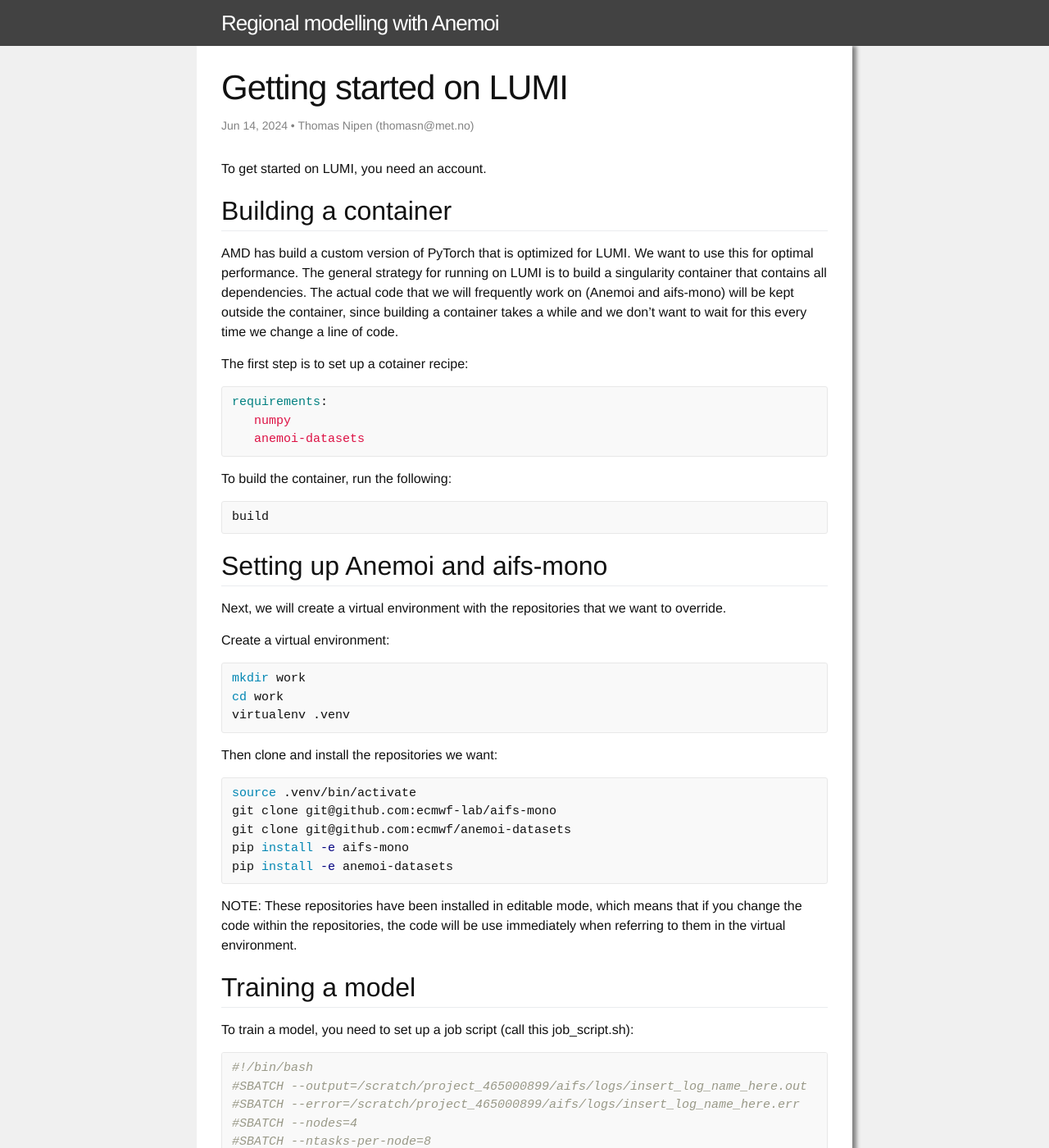
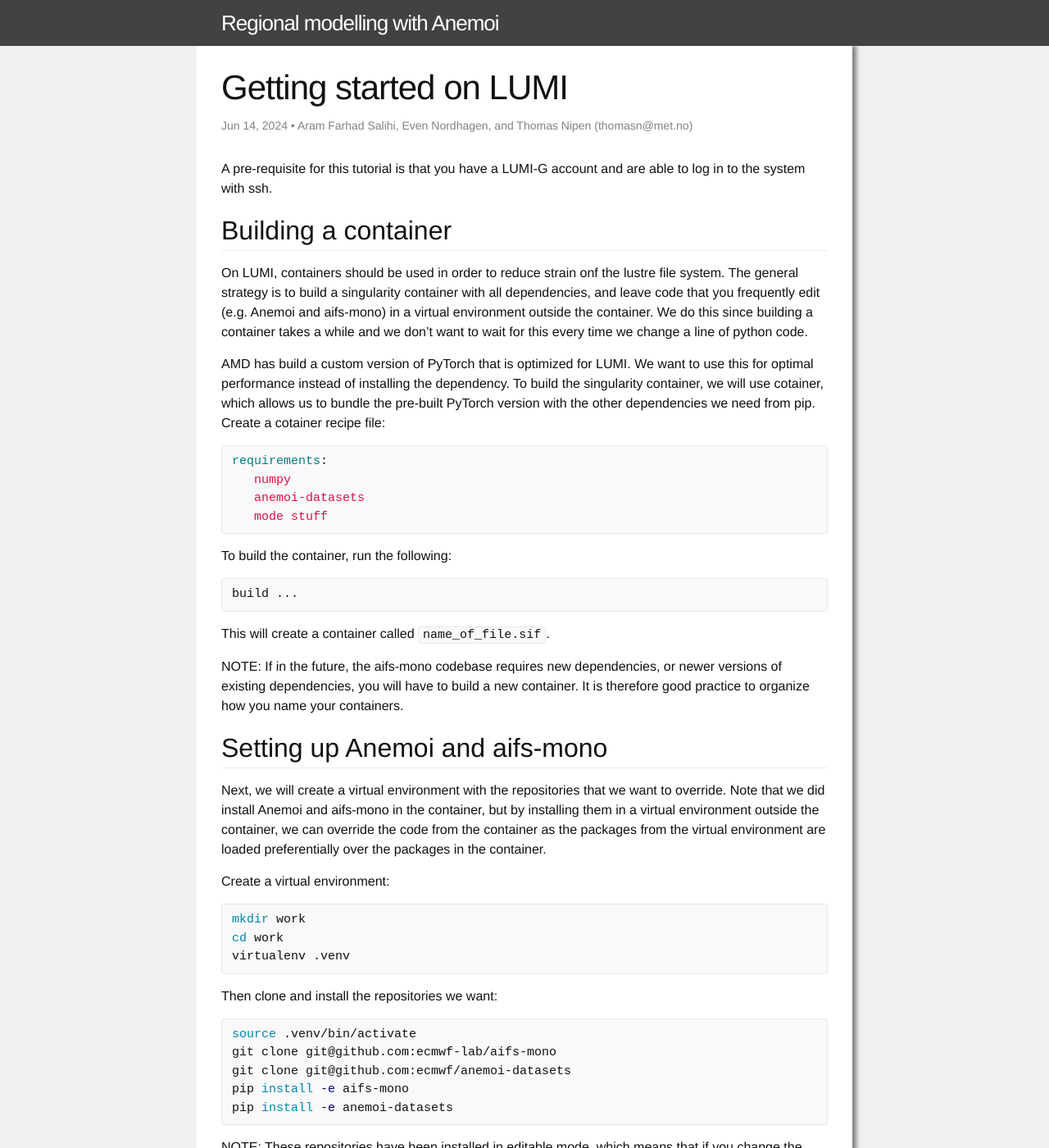
Before and after one commit to metno/anemoi-regional-tutorial, a Jekyll site: the page built from _posts/2024-06-13-getting-started-on-lumi.markdown, in a window 1280 px wide and 1400 px high. Shown: the whole window at 82% size. Built offline with Jekyll 4.4.1, drawn with Linux system fonts in a browser that asks for light colours; some of the changed text lies outside the part shown.

Commit message:
More LUMI info

```diff
--- a/_posts/2024-06-13-getting-started-on-lumi.markdown
+++ b/_posts/2024-06-13-getting-started-on-lumi.markdown
@@ -2,37 +2,49 @@
 layout: post
 title:  "Getting started on LUMI"
 date:   2024-06-14 09:00:00 +0200
-author: Thomas Nipen (thomasn@met.no)
-tags: anemoi
+author: Aram Farhad Salihi, Even Nordhagen, and Thomas Nipen (thomasn@met.no)
+tags: LUMI HPC containers
 ---
 
-To get started on LUMI, you need an account.
+A pre-requisite for this tutorial is that you have a LUMI-G account and are able to log in to the system with ssh.
 
 ## Building a container
 
+On LUMI, containers should be used in order to reduce strain onf the lustre file system. The general strategy
+is to build a singularity container with all dependencies, and leave code that you frequently edit (e.g.
+Anemoi and aifs-mono) in a virtual environment outside the container. We do this since building a
+container takes a while and we don't want to wait for this every time we change a line of python code.
+
 AMD has build a custom version of PyTorch that is optimized for LUMI. We want to use this for optimal
-performance. The general strategy for running on LUMI is to build a singularity container that contains all
-dependencies. The actual code that we will frequently work on (Anemoi and aifs-mono) will be kept outside the
-container, since building a container takes a while and we don't want to wait for this every time we change a
-line of code.
-
-The first step is to set up a cotainer recipe:
+performance instead of installing the dependency. To build the singularity container, we will use cotainer,
+which allows us to bundle the pre-built PyTorch version with the other dependencies we need from
+pip. Create a cotainer recipe file:
 
 {% highlight yaml %}
 requirements:
    numpy
    anemoi-datasets
+   mode stuff
 {% endhighlight %}
 
 To build the container, run the following:
 
 {% highlight bash %}
-build
+build ...
 {% endhighlight %}
+
+This will create a container called `name_of_file.sif`.
+
+NOTE: If in the future, the aifs-mono codebase requires new dependencies, or newer versions of existing
+dependencies, you will have to build a new container. It is therefore good practice to organize how you name
+your containers.
 
 ## Setting up Anemoi and aifs-mono
 
-Next, we will create a virtual environment with the repositories that we want to override.
+Next, we will create a virtual environment with the repositories that we want to override. Note that we did
+install Anemoi and aifs-mono in the container, but by installing them in a virtual environment outside the
+container, we can override the code from the container as the packages from the virtual environment are loaded
+preferentially over the packages in the container.
 
 Create a virtual environment:
 {% highlight bash %}
@@ -54,9 +66,9 @@ pip install -e anemoi-datasets
 NOTE: These repositories have been installed in editable mode, which means that if you change the code within
 the repositories, the code will be use immediately when referring to them in the virtual environment.
 
-## Training a model
+## Setting up a job script
 
-To train a model, you need to set up a job script (call this job_script.sh):
+To train a model, you need to set up a job script that loads the virtual environment and runs the container. In this example, we will call the script `job_script.sh)`:
 
 {% highlight bash %}
 #!/bin/bash
@@ -68,15 +80,11 @@ To train a model, you need to set up a job script (call this job_script.sh):
 #SBATCH --partition=standard-g
 #SBATCH --gpus-per-node=8
 #SBATCH --time=20:00:00
-#
+
 module load LUMI/22.08 partition/G
 #module load singularity-bindings
 module load aws-ofi-rccl
 
-# Name and notes optional
-# export WANDB_NAME="lumi"
-# export WANDB_NOTES="test run on Lumi"
-#
 export NCCL_SOCKET_IFNAME=hsn
 export NCCL_NET_GDR_LEVEL=3
 export MIOPEN_USER_DB_PATH=/tmp/${USER}-miopen-cache-${SLURM_JOB_ID}
@@ -89,7 +97,7 @@ export SINGULARITYENV_LD_LIBRARY_PATH=/opt/ompi/lib:${EBROOTAWSMINOFIMINRCCL}/li
 export HYDRA_FULL_ERROR=1
 export SINGULARITY_BIND='/pfs:/pfs'
 
-srun singularity exec -B /pfs/:/pfs/ /scratch/project_465000899/aifs/container/containers/aifs-met-benchmark-pytorch-2.0.1-rocm-6.0.0-py3.9-v.0.1.5.sif python /pfs/lustrep4/scratch/project_465000899/insert_your_path_here/ppi_train.py
+srun singularity exec -B /pfs/:/pfs/ <full_path_to_container>.sif python <full_path_to_job_script>.py
 {% endhighlight %}
 
 To run the job, do this:
```
